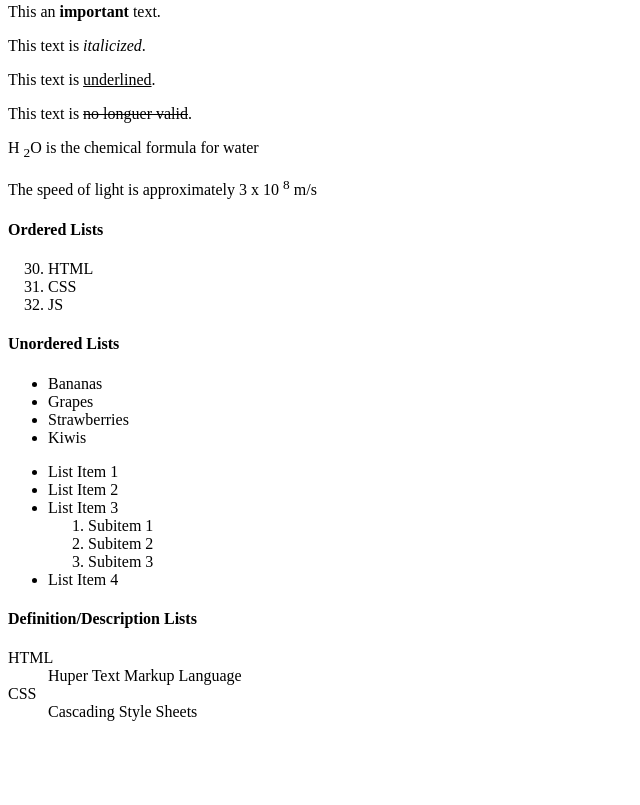
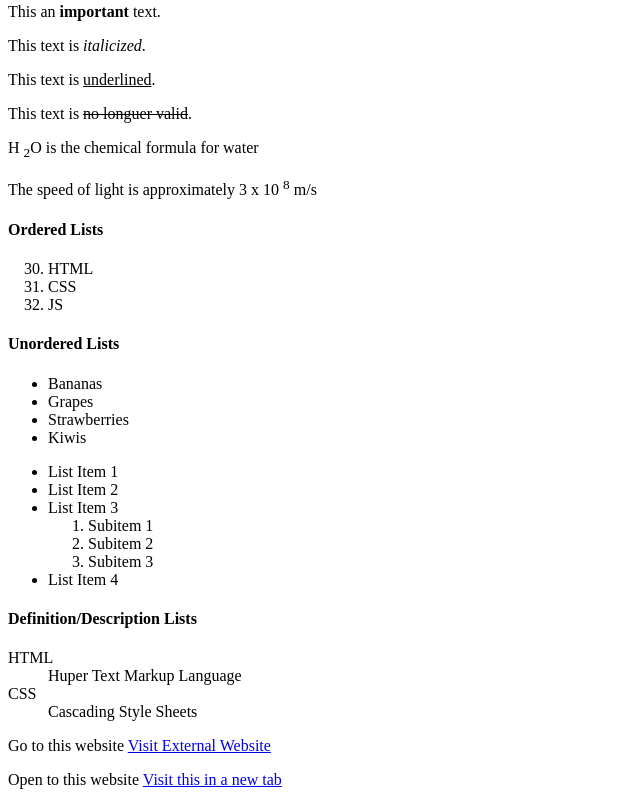
Before and after one commit to noungajo1/FET06, a plain HTML site: page html/typography.html in a window 1280 px wide. Shown: the part 797-1602 px from the top of the page, without its empty margins (0-640 px from the left). Before the commit the page ends 1534 px from the top, so only its background shows below. Drawn offline with Linux system fonts and the light colour scheme.

Commit message:
links in html

```diff
--- a/html/typography.html
+++ b/html/typography.html
@@ -84,5 +84,17 @@
             <dt>CSS</dt>
             <dd>Cascading Style Sheets</dd>
         </dl>
+
+        <!-- Links -->
+        <p>
+            Go to this website
+            <a href="https://www.example.com">Visit External Website</a>
+        </p>
+
+        <p>
+            Open to this website
+            <a href="https://google.com" target="_blank">Visit this in a new tab</a>
+        </p>
+
     </body>
 </html>
```
